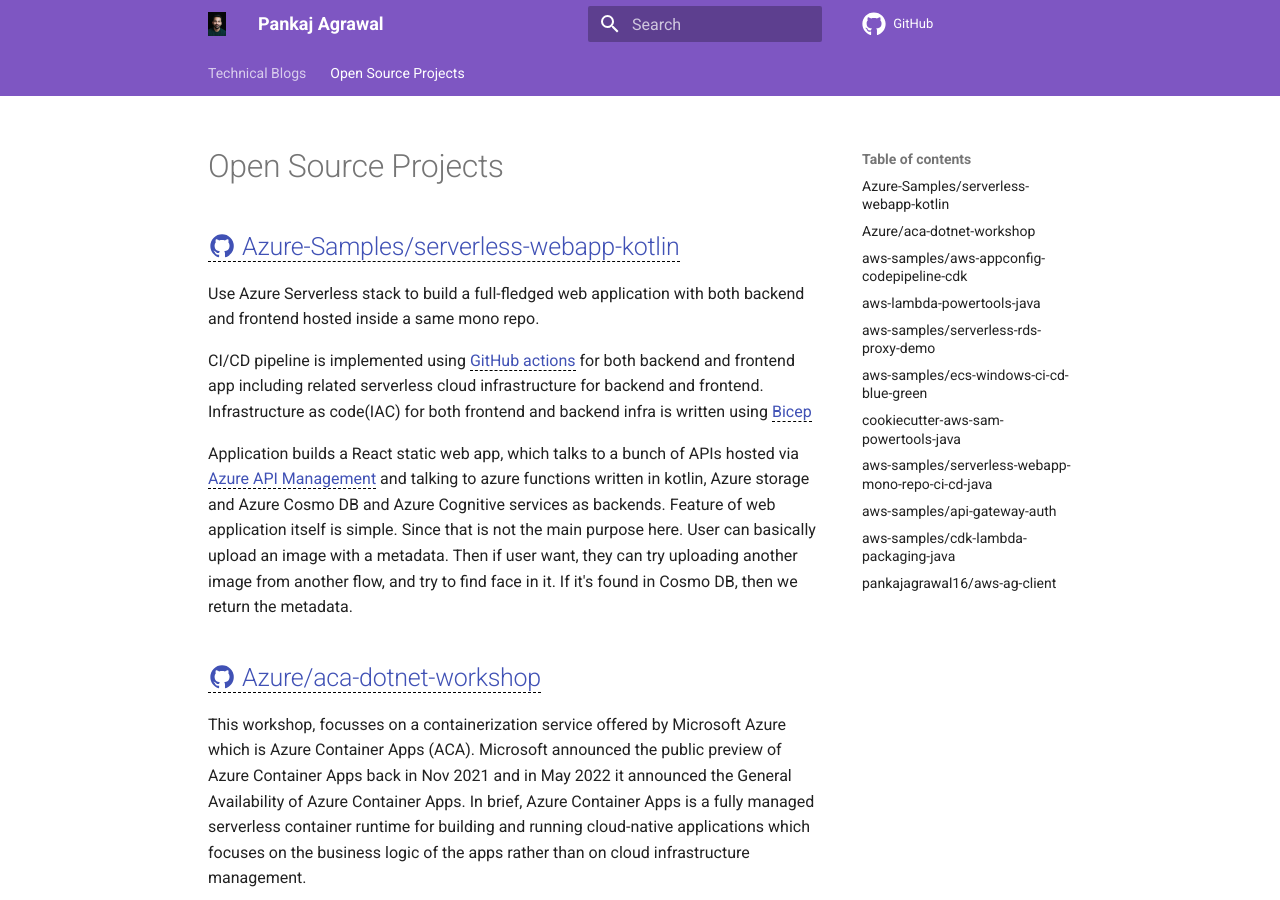
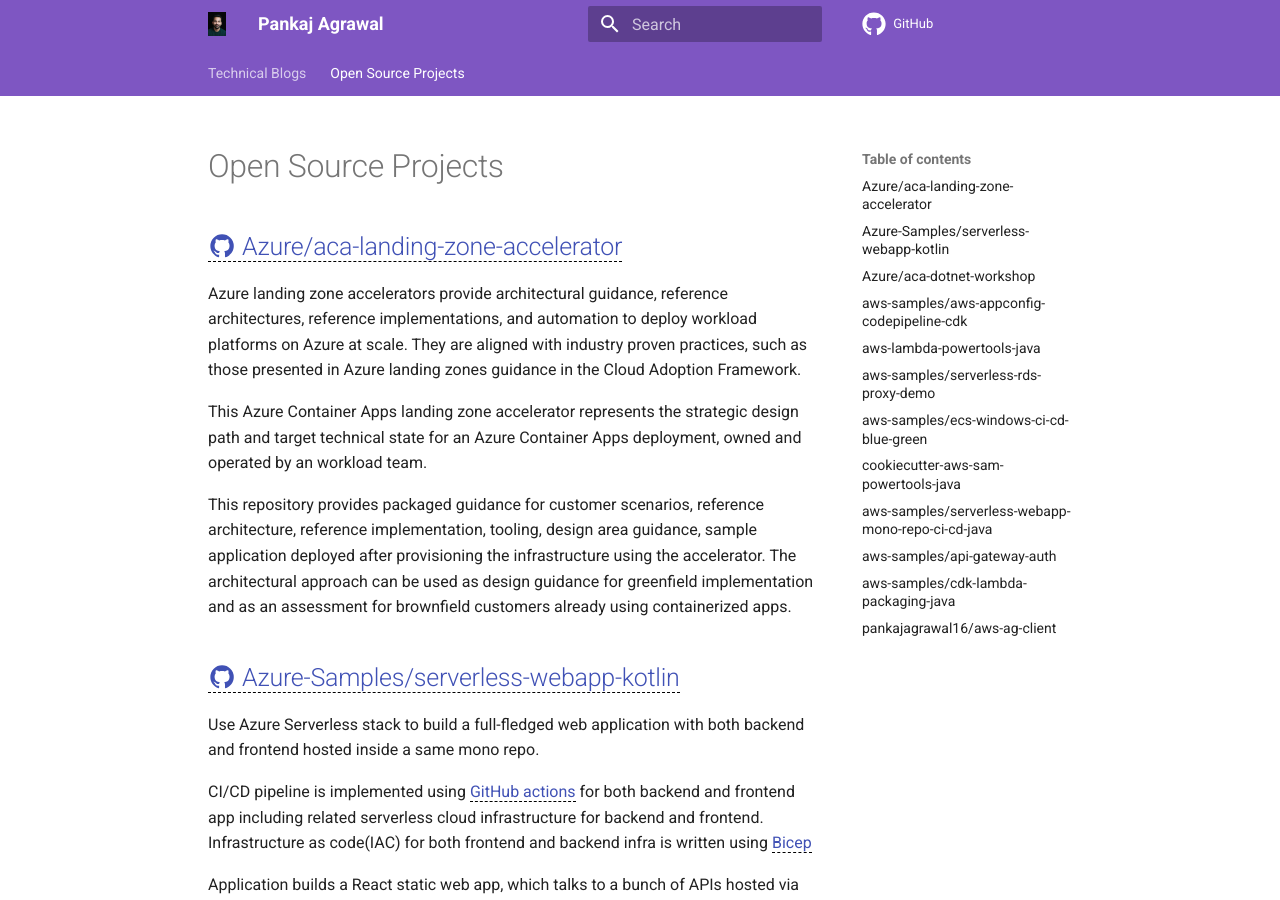
Before and after one commit to pankajagrawal16/pankajagrawal16.github.io, an MkDocs documentation site: the page built from docs/code/index.md, in a window 1280 px wide and 900 px high. Built offline with MkDocs 1.6.1 and Material for MkDocs 9.7.7, drawn with Linux system fonts in a browser that asks for light colours; comment, search, counter and statistics services are not loaded.

Commit message:
Update index.md

```diff
--- a/docs/code/index.md
+++ b/docs/code/index.md
@@ -5,6 +5,15 @@ hide:
 ---
 
 # Open Source Projects
+
+## [:material-github: Azure/aca-landing-zone-accelerator](https://github.com/Azure/aca-landing-zone-accelerator){target=_blank}
+
+Azure landing zone accelerators provide architectural guidance, reference architectures, reference implementations, and automation to deploy workload platforms on Azure at scale. They are aligned with industry proven practices, such as those presented in Azure landing zones guidance in the Cloud Adoption Framework.
+
+This Azure Container Apps landing zone accelerator represents the strategic design path and target technical state for an Azure Container Apps deployment, owned and operated by an workload team.
+
+This repository provides packaged guidance for customer scenarios, reference architecture, reference implementation, tooling, design area guidance, sample application deployed after provisioning the infrastructure using the accelerator. The architectural approach can be used as design guidance for greenfield implementation and as an assessment for brownfield customers already using containerized apps.
+
 
 ## [:material-github: Azure-Samples/serverless-webapp-kotlin](https://github.com/Azure-Samples/serverless-webapp-kotlin){target=_blank}
 
```
